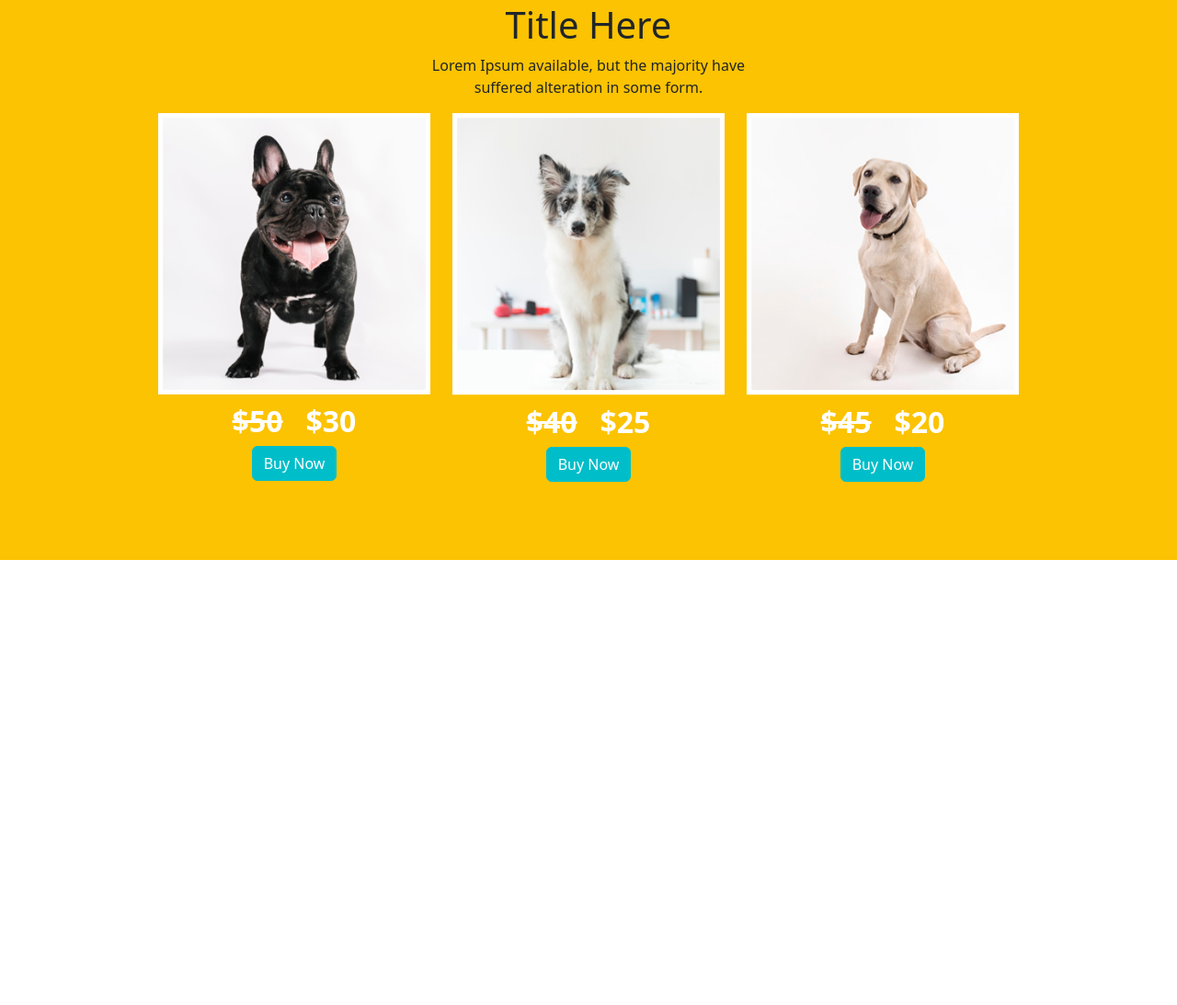
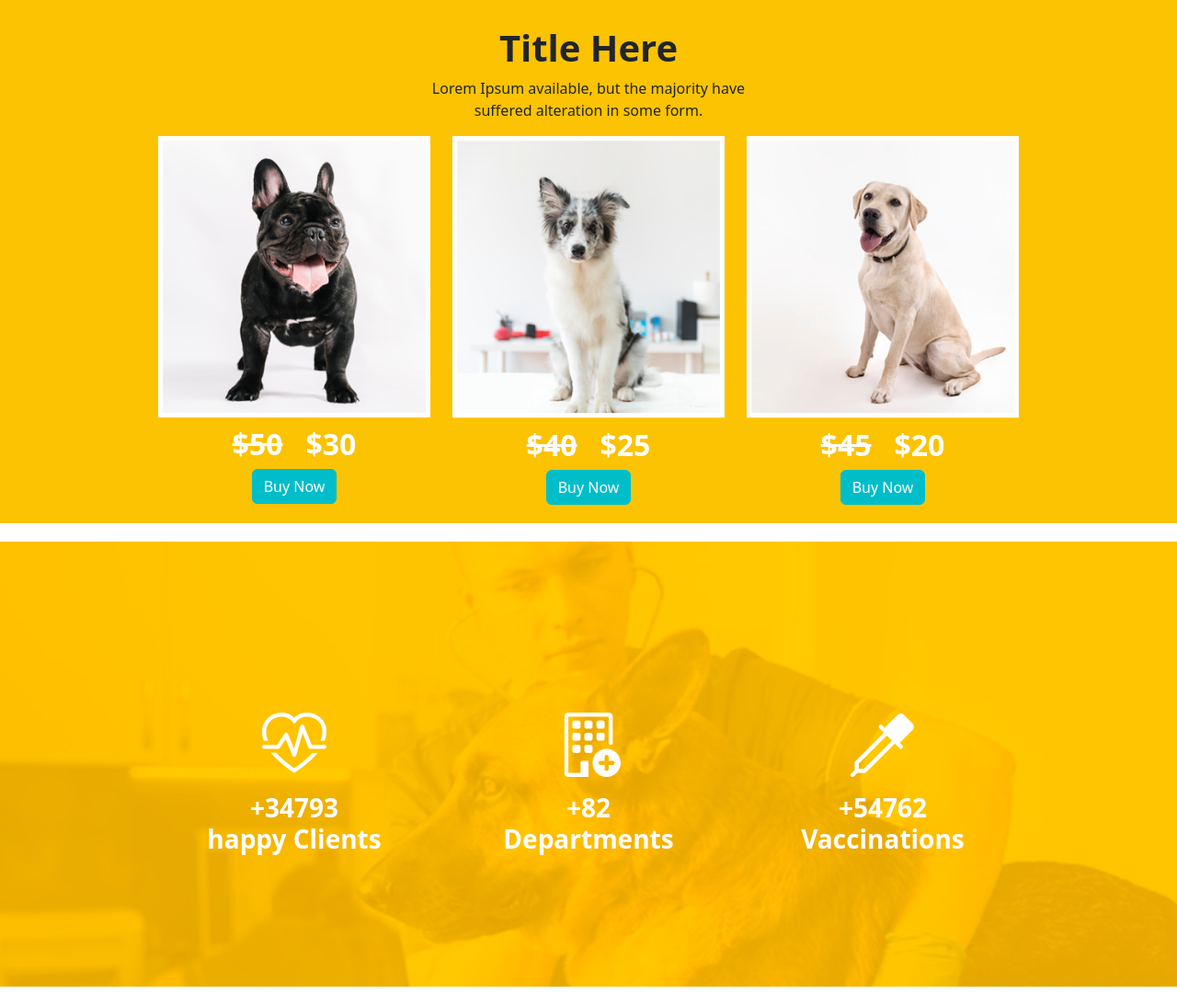
Before and after one commit to Mohit-netizen/HappyTails, a plain HTML site: page index.html in a window 1280 px wide. Shown: the part 1216-2309 px from the top of the page at 92% size. Before the commit the page ends 1825 px from the top, so only its background shows below. Drawn offline with nearby package versions, Linux system fonts and the light colour scheme.

Commit message:
/* <!-- counters --> */

```diff
--- a/css/style.css
+++ b/css/style.css
@@ -140,8 +140,8 @@
 /* breeds */
 
 #breed {
-    padding-top: 3%;
-    padding-bottom: 70px;
+    padding-top: 5%;
+    padding-bottom: 5px;
     background-color: #fcc302;
 
 
@@ -194,3 +194,24 @@
 .button-container3 {
     text-align: center;
 }
+
+/* <!-- counters --> */
+#counters{
+    background-image: url("../images/yellow.png");
+    padding-bottom: 120px;
+    padding-top: 120px;
+    background-position: center;
+    background-size: cover;
+    margin-top: 20px;
+    margin-bottom: 20px;
+
+}
+#icon1 {
+    font-size: 70px;
+}
+#icon2 {
+    font-size: 70px;
+}
+#icon3 {
+    font-size: 70px;
+}
--- a/index.html
+++ b/index.html
@@ -77,7 +77,7 @@
       <!-- Breads -->
 
       <div class="row justify-content-center" id="breed" >
-          <div class="content"><h1>Title Here</h1>
+          <div class="content"><h1><b>Title Here</b></h1>
           <p >Lorem Ipsum available, but the majority have <br> suffered alteration in some form.</p> </div>
 
          <div class="col-md-3" id="breed1">
@@ -95,8 +95,35 @@
           <h2><b><del>$45</del> &nbsp; $20</b></h2>
           <div class="button-container3"><button type="button" class="btn" id="breed-btn-3">Buy Now</button></div>
         </div>
+        </div>
 
+        <!-- counters -->
+        <div class="row justify-content-center" id="counters" >
 
+           <div class="col-md-3 text-center text-white mt-5 mb-3" id="icon1">
+              <i class="bi bi-heart-pulse"></i>
+              <h3>
+                <b>
+                +34793<br>
+                happy Clients</b>
+              </h3>
+          </div>
+          <div class="col-md-3 text-center text-white mt-5 mb-3" id="icon2">
+            <i class="bi bi-building-add"></i>
+              <h3>
+                <b>
+                +82<br>
+                Departments</b>
+              </h3>
+           </div>
+          <div class="col-md-3 text-center text-white mt-5 mb-3" id="icon3">
+            <i class="bi bi-eyedropper"></i>
+            <h3>
+              <b>
+              +54762<br>
+              Vaccinations</b>
+            </h3>
+        </div>
         </div>
 
 
```
Also changed, not shown: images/Group 7.png (added), images/check.png (added), images/heart.png (added), images/injection.png (added), images/scatho.png (added), images/yellow.png (added).
